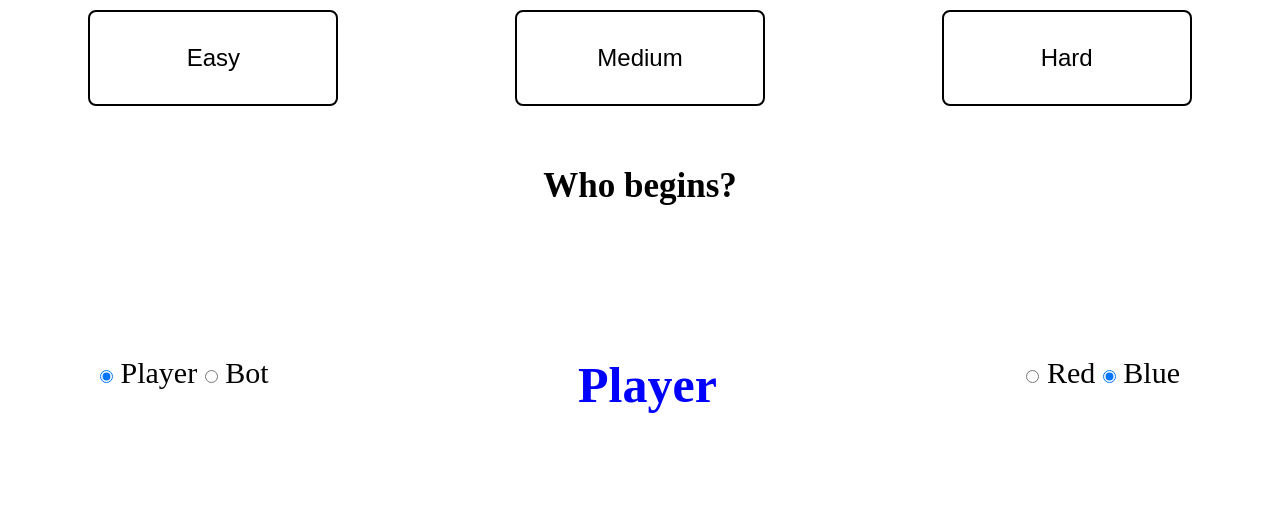
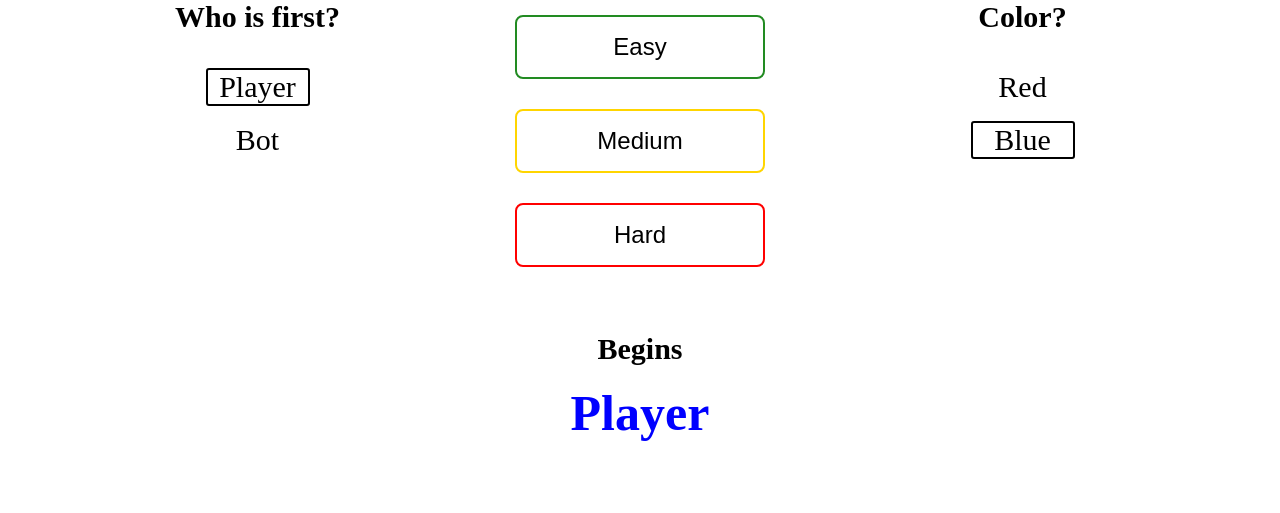
Before and after one commit to vvkin/bridg-it, a Flask app: page / in a window 1280 px wide. Shown: the part 191-704 px from the top of the page. Run offline with Flask 2, Linux system fonts and the light colour scheme.

Commit message:
Add some styles to index page

```diff
--- a/app/play/events.py
+++ b/app/play/events.py
@@ -34,9 +34,10 @@ def on_is_over():
     else:
         bot_move = game.get_move()
         data = {'x': bot_move[0], 'y': bot_move[1], 'color': not game.color_idx}
+        emit('bot move', data)
+
         if game.is_over(not game.color_idx): # bot won
             emit('game is over', game.winner)
-        emit('bot move', data)
 
 @socketio.on('disconnect', namespace='/play')
 def on_disconnect():
--- a/app/play/static/css/style.css
+++ b/app/play/static/css/style.css
@@ -17,24 +17,61 @@ body {
 
 .level {
     display: flex;
+    flex-direction: column;
     align-items: center;
-    justify-content: space-around;
+    justify-content: center;
 }
 
 .level button{
     background-color: white;
     color: black;
-    padding: 32px 32px;
+    padding: 16px 32px;
+    text-align: center;
     font-size: 24px;
     width: 250px;
-    margin: 10px 0px;
+    margin: 15px 0px;
     border-radius: 8px;
-    border: 2px solid black;
+    transition-duration: 0.4s;
     cursor: pointer;
 }
 
 .level button:hover{
     background-color: #999;
+}
+
+input[type="radio"]:checked+label{
+    border-color: black;
+}
+
+input[type="radio"]+label{
+    display: inline-block;
+    width: 100px;
+    margin-bottom: 15px;
+    border: 2px solid transparent;
+    border-radius: 3px;
+    -webkit-user-select: none;
+    -moz-user-select: none;
+    -ms-user-select: none;
+    user-select: none;
+}
+
+.form-content {
+    display: flex;
+}
+
+.move-option {
+    flex: 1;
+    text-align: center;
+    font-size: 30px;
+}
+
+.move-option p {
+    font-weight: bold;
+}
+
+
+input[type="radio"] {
+    display: none;
 }
 
 .question {
@@ -52,6 +89,17 @@ body {
     text-align: center;
 }
 
+
+.choice-content {
+    padding: 50px 0;
+    text-align: center;
+}
+
+.choice-content .text {
+    font-size: 30px;
+    font-weight: bold;
+}
+
 .beginner {
     font-size: 50px;
     color: blue;
--- a/app/play/static/js/beginner.js
+++ b/app/play/static/js/beginner.js
@@ -8,9 +8,28 @@ document.addEventListener('DOMContentLoaded', () => {
                 if (element.name == 'color') {
                     beginner.style.color = (+element.value) ? '#0000FF': '#FF0000';
                 } else {
-                    beginner.innerHTML = (+element.value) ? 'Player' : 'Computer';
+                    beginner.innerHTML = (+element.value) ? 'Player' : 'Bot';
                 }
             };
         })
     });
+    drawButtons();
 });
+
+function drawButtons() {
+    const options = document.querySelectorAll('.level button');
+    const colors = ["#228B22", "#ffd500", "red"];
+
+    for (let i = 0; i < options.length; ++i) {
+        let option = options[i];
+        let color = colors[i];
+
+        option.style.border = `2px solid ${color}`;
+        option.onmouseover = (event) => {
+            event.target.style.backgroundColor = color;
+        };
+        option.onmouseout = (event) => {
+            event.target.style.backgroundColor = "";
+        };
+    }
+}
--- a/app/play/static/js/index.js
+++ b/app/play/static/js/index.js
@@ -47,8 +47,8 @@ document.addEventListener('DOMContentLoaded', () => {
     });
 
     socket.on('game is over', winner => {
+        alert(`${(winner) ? 'Blue' : 'Red'} player won!`);
         socket.disconnect();
-        alert(`${(winner) ? 'Blue' : 'Red'} player won!`);
     });
 });
 
--- a/app/play/templates/index.html
+++ b/app/play/templates/index.html
@@ -5,28 +5,33 @@
 		<h1>Bridg-It</h1>
 	</header>
 	<form id="index" method="POST">
-		<div class="level">
-			<button id="easy"  name="level" value="easy">Easy</button>
-			<button id="medium" name="level" value="medium">Medium</button>
-			<button id="hard" name="level" value="hard">Hard</button>
-		</div>
-		<div class="question"><span>Who begins?</span></div>
-		<div class="move-order">
-			<div class="order-buttons">
+		<div class="form-content">
+			<div class="move-option">
+				<p>Who is first?</p><br/>
 				<input id="player" type="radio" name="f-move" value="1" checked>
-				<label for="player">Player</label>
+				<label for="player">Player</label><br/>
 				<input id="bot" type="radio" name="f-move" value="0">
 				<label for="bot">Bot</label>
 			</div>
-			<div class="beginner">Player</div>
-			<div class="color-buttons">
+			<div class="level">
+				<button id="easy"  name="level" value="easy">Easy</button>
+				<button id="medium" name="level" value="medium">Medium</button>
+				<button id="hard" name="level" value="hard">Hard</button>
+			</div>
+			<div class="move-option">
+				<p>Color?</p><br/>
 				<input id="red" type="radio" name="color" value="0">
-				<label for="red">Red</label>
+				<label for="red">Red</label><br/>
 				<input id="blue" type="radio" name="color" value="1" checked>
-				<labl for="blue">Blue</labl>
+				<label for="blue">Blue</label>
 			</div>
 		</div>
 	</form>
+	<div class="choice-content">
+		<p class="text">Begins</p><br/>
+		<p class="beginner">Player</p>
+	</div>
+
 {% endblock %}
 
 {% block scripts %}
```
